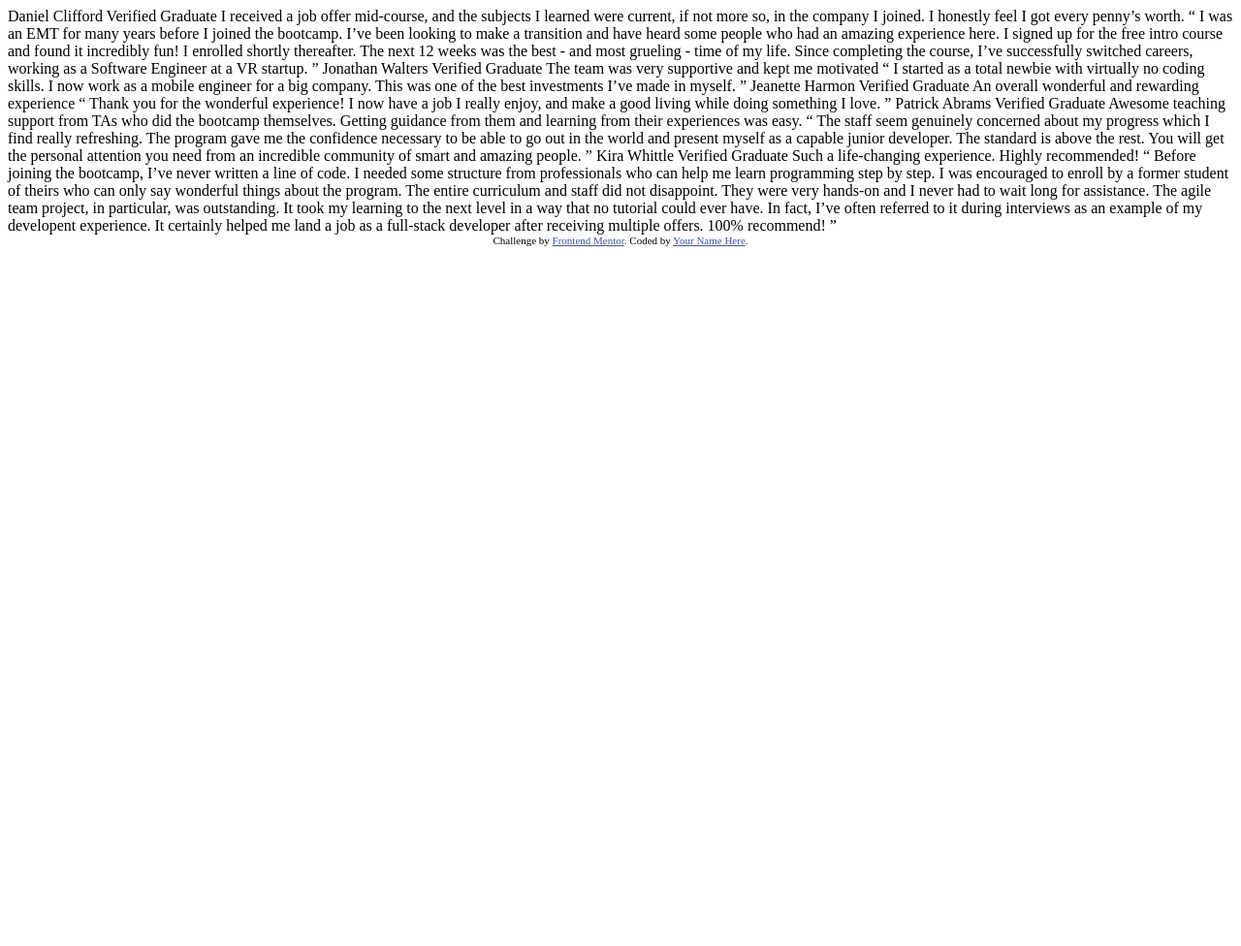
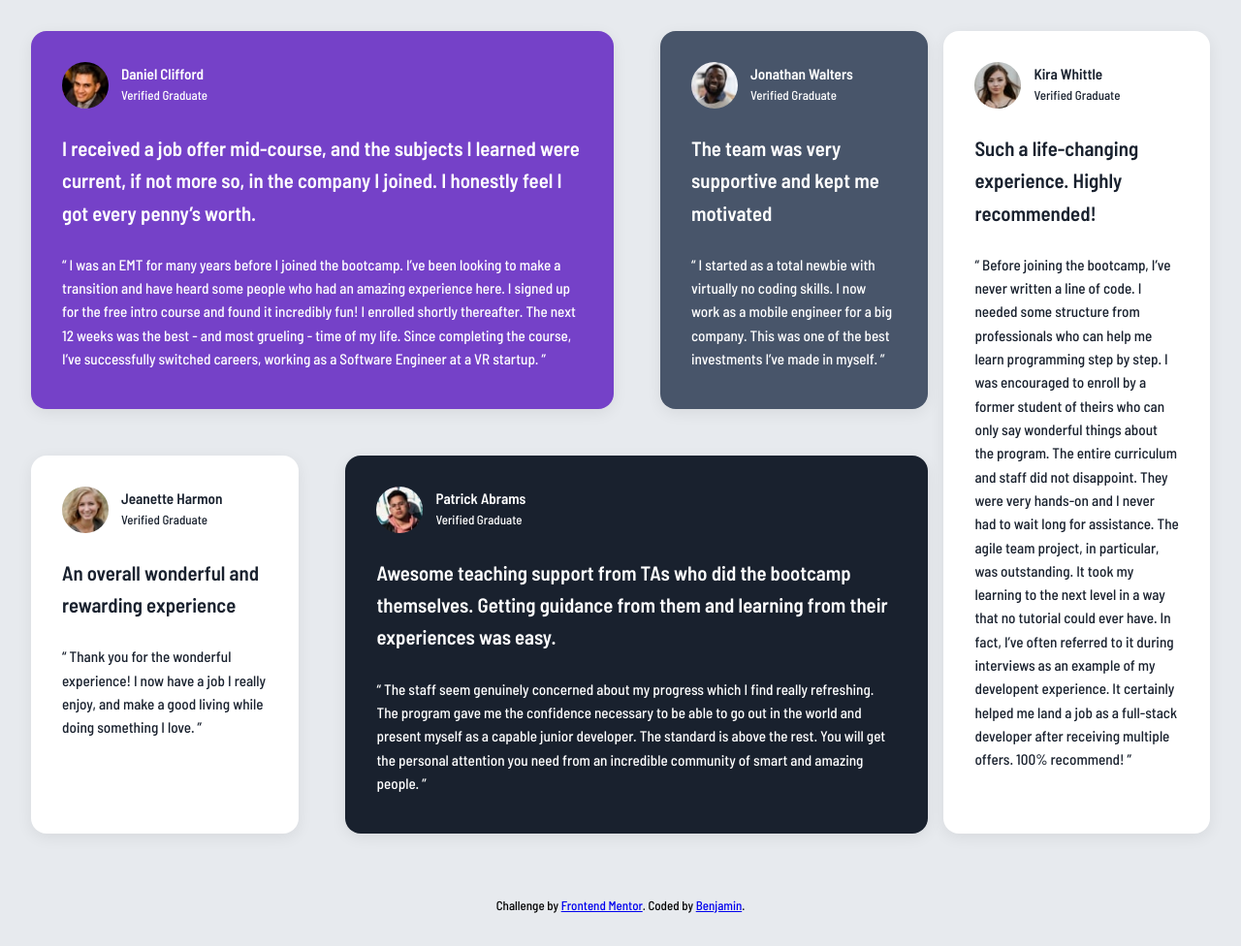
Before and after one commit to Bensolve/testimonials-grid-section-main, a plain HTML site: page index.html in a window 1280 px wide. Shown: the whole page at 97% size. Before the commit the page ends 800 px from the top, so only its background shows below. Drawn offline with Linux system fonts and the light colour scheme.

Commit message:
finished project

```diff
--- a/index.html
+++ b/index.html
@@ -1,76 +1,162 @@
 <!DOCTYPE html>
 <html lang="en">
   <head>
-  <meta charset="UTF-8">
-  <meta name="viewport" content="width=device-width, initial-scale=1.0"> <!-- displays site properly based on user's device -->
+    <meta charset="UTF-8" />
+    <meta name="viewport" content="width=device-width, initial-scale=1.0" />
+    <!-- displays site properly based on user's device -->
 
-  <link rel="icon" type="image/png" sizes="32x32" href="./images/favicon-32x32.png">
+    <link
+      rel="icon"
+      type="image/png"
+      sizes="32x32"
+      href="./images/favicon-32x32.png"
+    />
 
     <title>Frontend Mentor | [Challenge Name Here]</title>
 
-  <!-- Feel free to remove these styles or customise in your own stylesheet 👍 -->
-  <style>
-    .attribution { font-size: 11px; text-align: center; }
-    .attribution a { color: hsl(228, 45%, 44%); }
-  </style>
+    <link rel="stylesheet" href="style.css" />
+    <link
+      href="https://fonts.googleapis.com/css2?family=Barlow+Semi+Condensed:wght@500;600&display=swap"
+      rel="stylesheet"
+    />
   </head>
+
   <body>
-  Daniel Clifford
-  Verified Graduate
+    <main class="container">
+      <section aria-label="Testimonials">
+        <div class="testimonials-group">
+          <article  class=" article-daniel">
+            <header>
+              <img
+                src="images/image-daniel.jpg"
+                alt="Daniel Clifford"
+                class="profile-img"
+              />
+              <div class="profile-details">
+                <h2>Daniel Clifford</h2>
+                <p>Verified Graduate</p>
+              </div>
+            </header>
+            <p class="article-description">
+              I received a job offer mid-course, and the subjects I learned were
+              current, if not more so, in the company I joined. I honestly feel
+              I got every penny’s worth.
+            </p>
+            <blockquote>
+              “ I was an EMT for many years before I joined the bootcamp. I’ve
+              been looking to make a transition and have heard some people who
+              had an amazing experience here. I signed up for the free intro
+              course and found it incredibly fun! I enrolled shortly thereafter.
+              The next 12 weeks was the best - and most grueling - time of my
+              life. Since completing the course, I’ve successfully switched
+              careers, working as a Software Engineer at a VR startup. ”
+            </blockquote>
+          </article>
+          <article class="article-jonathan">
+            <header>
+              <img
+                src="images/image-jonathan.jpg"
+                alt="Jonathan Walters"
+                class="profile-img"
+              />
+              <div class="profile-details">
+                <h2>Jonathan Walters</h2>
+                <p>Verified Graduate</p>
+              </div>
+            </header>
+            <p class="article-description">The team was very supportive and kept me motivated</p>
+            <blockquote>
+              “ I started as a total newbie with virtually no coding skills. I
+              now work as a mobile engineer for a big company. This was one of
+              the best investments I’ve made in myself. ”
+            </blockquote>
+          </article>
+          <article class="article-jeanette">
+            <header>
+              <img
+                src="images/image-jeanette.jpg"
+                alt="Jeanette Harmon"
+                class="profile-img"
+              />
+              <div class="profile-details">
+                <h2>Jeanette Harmon</h2>
+                <p>Verified Graduate</p>
+              </div>
+            </header>
+            <p class="article-description">An overall wonderful and rewarding experience</p>
+            <blockquote>
+              “ Thank you for the wonderful experience! I now have a job I
+              really enjoy, and make a good living while doing something I love.
+              ”
+            </blockquote>
+          </article>
+          <article class="article-patrick">
+            <header>
+              <img
+                src="images/image-patrick.jpg"
+                alt="Patrick Abrams"
+                class="profile-img"
+              />
+              <div class="profile-details">
+                <h2>Patrick Abrams</h2>
+                <p>Verified Graduate</p>
+              </div>
+            </header>
+            <p class="article-description">
+              Awesome teaching support from TAs who did the bootcamp themselves.
+              Getting guidance from them and learning from their experiences was
+              easy.
+            </p>
+            <blockquote>
+              “ The staff seem genuinely concerned about my progress which I
+              find really refreshing. The program gave me the confidence
+              necessary to be able to go out in the world and present myself as
+              a capable junior developer. The standard is above the rest. You
+              will get the personal attention you need from an incredible
+              community of smart and amazing people. ”
+            </blockquote>
+          </article>
+        </div>
+        <div class="testimonial-single">
+          <article class="article-kira">
 
-  I received a job offer mid-course, and the subjects I learned were current, if not more so,
-  in the company I joined. I honestly feel I got every penny’s worth.
-
-  “ I was an EMT for many years before I joined the bootcamp. I’ve been looking to make a
-  transition and have heard some people who had an amazing experience here. I signed up
-  for the free intro course and found it incredibly fun! I enrolled shortly thereafter.
-  The next 12 weeks was the best - and most grueling - time of my life. Since completing
-  the course, I’ve successfully switched careers, working as a Software Engineer at a VR startup. ”
-
-  Jonathan Walters
-  Verified Graduate
-
-  The team was very supportive and kept me motivated
-
-  “ I started as a total newbie with virtually no coding skills. I now work as a mobile engineer
-  for a big company. This was one of the best investments I’ve made in myself. ”
-
-  Jeanette Harmon
-  Verified Graduate
-
-  An overall wonderful and rewarding experience
-
-  “ Thank you for the wonderful experience! I now have a job I really enjoy, and make a good living
-  while doing something I love. ”
-
-  Patrick Abrams
-  Verified Graduate
-
-  Awesome teaching support from TAs who did the bootcamp themselves. Getting guidance from them and
-  learning from their experiences was easy.
-
-  “ The staff seem genuinely concerned about my progress which I find really refreshing. The program
-  gave me the confidence necessary to be able to go out in the world and present myself as a capable
-  junior developer. The standard is above the rest. You will get the personal attention you need from
-  an incredible community of smart and amazing people. ”
-
-  Kira Whittle
-  Verified Graduate
-
-  Such a life-changing experience. Highly recommended!
-
-  “ Before joining the bootcamp, I’ve never written a line of code. I needed some structure from
-  professionals who can help me learn programming step by step. I was encouraged to enroll by a former
-  student of theirs who can only say wonderful things about the program. The entire curriculum and staff
-  did not disappoint. They were very hands-on and I never had to wait long for assistance. The agile team
-  project, in particular, was outstanding. It took my learning to the next level in a way that no tutorial
-  could ever have. In fact, I’ve often referred to it during interviews as an example of my developent
-  experience. It certainly helped me land a job as a full-stack developer after receiving multiple offers.
+            <header>
+              <img
+                src="images/image-kira.jpg"
+                alt="Kira Whittle"
+                class="profile-img"
+              />
+              <div class="profile-details">
+                <h2>Kira Whittle</h2>
+                <p>Verified Graduate</p>
+              </div>
+            </header>
+            <p class="article-description">Such a life-changing experience. Highly recommended!</p>
+            <blockquote>
+              “ Before joining the bootcamp, I’ve never written a line of code.
+              I needed some structure from professionals who can help me learn
+              programming step by step. I was encouraged to enroll by a former
+              student of theirs who can only say wonderful things about the
+              program. The entire curriculum and staff did not disappoint. They
+              were very hands-on and I never had to wait long for assistance.
+              The agile team project, in particular, was outstanding. It took my
+              learning to the next level in a way that no tutorial could ever
+              have. In fact, I’ve often referred to it during interviews as an
+              example of my developent experience. It certainly helped me land a
+              job as a full-stack developer after receiving multiple offers.
               100% recommend! ”
-
+            </blockquote>
+          </article>
+        </div>
+      </section>
+    </main>
+    <footer class="container footer">
       <div class="attribution">
-    Challenge by <a href="https://www.frontendmentor.io?ref=challenge" target="_blank">Frontend Mentor</a>.
-    Coded by <a href="#">Your Name Here</a>.
+        Challenge by
+        <a href="https://www.frontendmentor.io?ref=challenge" target="_blank"
+          >Frontend Mentor</a
+        >. Coded by <a href="#">Benjamin</a>.
       </div>
+    </footer>
   </body>
 </html>
--- /dev/null
+++ b/style.css
@@ -0,0 +1,172 @@
+:root {
+    /* Primary color variables */
+    --purple-50: hsl(260, 100%, 95%);
+    --purple-300: hsl(264, 82%, 80%);
+    --purple-500: hsl(263, 55%, 52%);
+
+    /* Neutral color variables */
+    --white: hsl(0, 0%, 100%);
+    --grey-100: hsl(214, 17%, 92%);
+    --grey-200: hsl(0, 0%, 81%);
+    --grey-400: hsl(224, 10%, 45%);
+    --grey-500: hsl(217, 19%, 35%);
+    --dark-blue: hsl(219, 29%, 14%);
+    --black: hsl(0, 0%, 7%);
+
+    /* Typography variables */
+    --font-size-body: 13px;
+    --font-family-base: 'Barlow Semi Condensed', Arial, sans-serif;
+    --font-weight-500: 500;
+    --font-weight-600: 600;
+}
+
+/* CSS Reset */
+*,
+*::before,
+*::after {
+    margin: 0;
+    padding: 0;
+    box-sizing: border-box;
+}
+
+body {
+    font-family: var(--font-family-base);
+    font-size: 0.813rem;
+    line-height: 1.6;
+    background: var(--grey-100);
+}
+
+
+.container {
+    padding: 2rem;
+    max-width: 1440px;
+    margin: 0 auto;
+}
+
+
+article {
+
+    border-radius: 1rem;
+    width: 100%;
+    box-shadow: 0 4px 16px 0 rgba(0, 0, 0, 0.07);
+    padding: 2rem;
+    margin-bottom: 2rem;
+
+}
+
+.article-daniel {
+    background: var(--purple-500);
+    color: var(--white);
+}
+
+.article-jonathan {
+    background: var(--grey-500);
+    color: var(--white);
+}
+
+.article-jeanette {
+    background: var(--white);
+    color: var(--dark-blue);
+}
+
+.article-patrick {
+    background: var(--dark-blue);
+    color: var(--white);
+}
+
+.article-kira {
+    background: var(--white);
+    color: var(--dark-blue);
+}
+
+header {
+    display: grid;
+    grid-template-columns: auto 1fr;
+    gap: 1em;
+    margin-bottom: 1.5rem;
+
+}
+
+.profile-img {
+    width: 48px;
+    height: 48px;
+    object-fit: cover;
+    border-radius: 50%;
+    display: block;
+}
+
+.profile-details {
+    font-weight: --var(--font-weight-600);
+}
+
+h2 {
+    font-size: .95rem;
+    /* font-weight: var(--font-weight-600); */
+
+}
+
+p {
+    font-size: var(--font-size-body);
+
+}
+
+.article-description {
+    font-size: 1.3rem;
+    font-weight: var(--font-weight-600);
+    margin-bottom: 1.2em;
+
+}
+
+blockquote {
+    font-size: .95rem;
+
+    font-weight: var(--font-weight-500);
+    line-height: 1.6;
+
+}
+
+.attribution{
+    text-align: center;
+}
+
+@media (min-width: 700px) {
+
+    section {
+        display: grid;
+        grid-template-columns: 3fr .89fr;
+       /* grid-template-rows: auto auto; */
+        gap: 1rem ;
+    }
+
+    .testimonials-group{
+        display: grid;
+        grid-template-columns: 1fr 1fr 1fr;
+
+        gap: 3rem;
+    }
+
+    /* .testimonial-single{
+
+
+    } */
+    article{
+        margin-bottom: 0;
+
+    }
+
+    .article-daniel{
+        grid-column: 1/3;
+    }
+
+
+    .article-patrick{
+        grid-column: 2/4;
+    }
+
+    .article-kira blockquote {
+        padding-bottom: 2rem;
+    }
+
+
+
+}
```
Also changed, not shown: testimonials-grid-section-main.png (added), 2 other files. Lines whose indentation alone changed are shown as unchanged.
